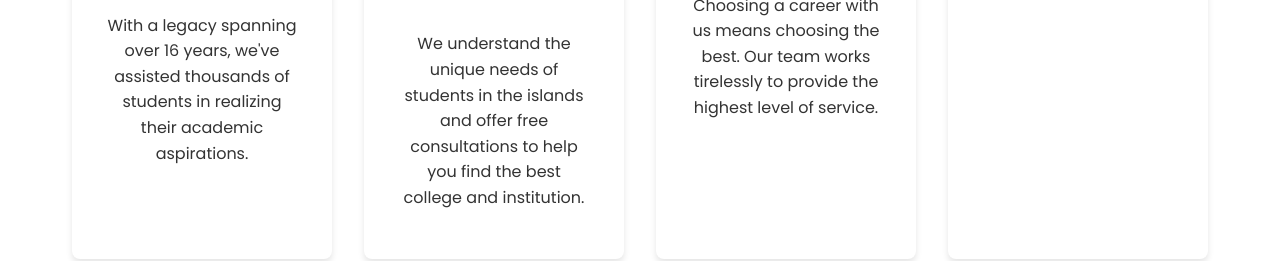
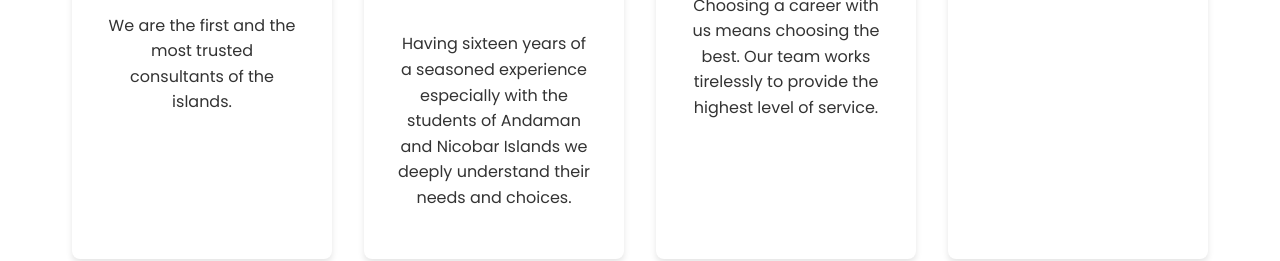
Before and after one commit to Santhiedupb/Website, a plain HTML site: page index.html in a window 1280 px wide. Shown: the part 1532-1793 px from the top of the page. Drawn offline with nearby package versions, Linux system fonts and the light colour scheme.

Commit message:
Update index.html

```diff
--- a/index.html
+++ b/index.html
@@ -52,11 +52,11 @@
                     <div class="info-container">
                     <div class="info-block">
                         <img src="image1.png" alt="Image 1" class="info-image">
-                        <p>With a legacy spanning over 16 years, we've assisted thousands of students in realizing their academic aspirations.</p>
+                        <p>We are the first and the most trusted consultants of the islands.</p>
                     </div>
                     <div class="info-block">
                         <img src="image2.png" alt="Image 2" class="info-image">
-                        <p>We understand the unique needs of students in the islands and offer free consultations to help you find the best college and institution.</p>
+                        <p>Having sixteen years of a seasoned experience especially with the students of Andaman and Nicobar Islands we deeply understand their needs and choices.</p>
                     </div>
                     <div class="info-block">
                         <img src="image3.png" alt="Image 3" class="info-image">
```
